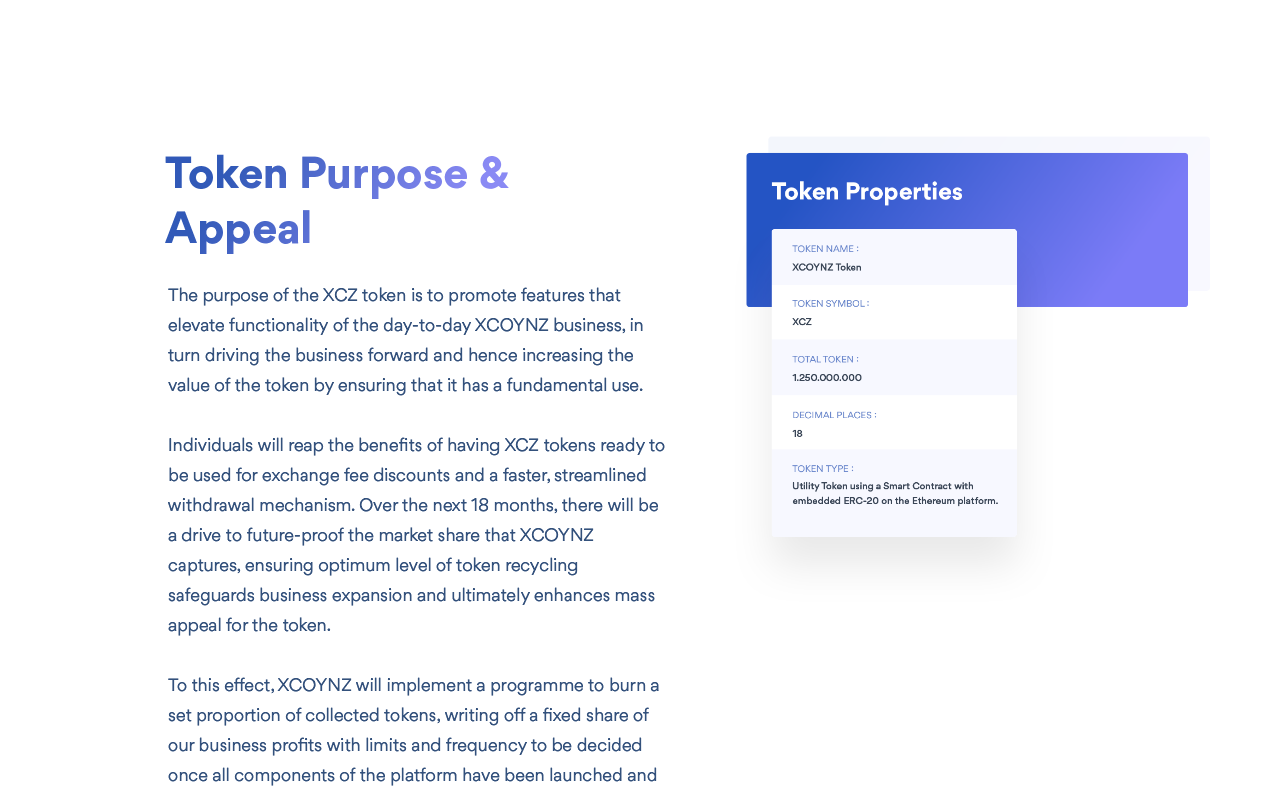
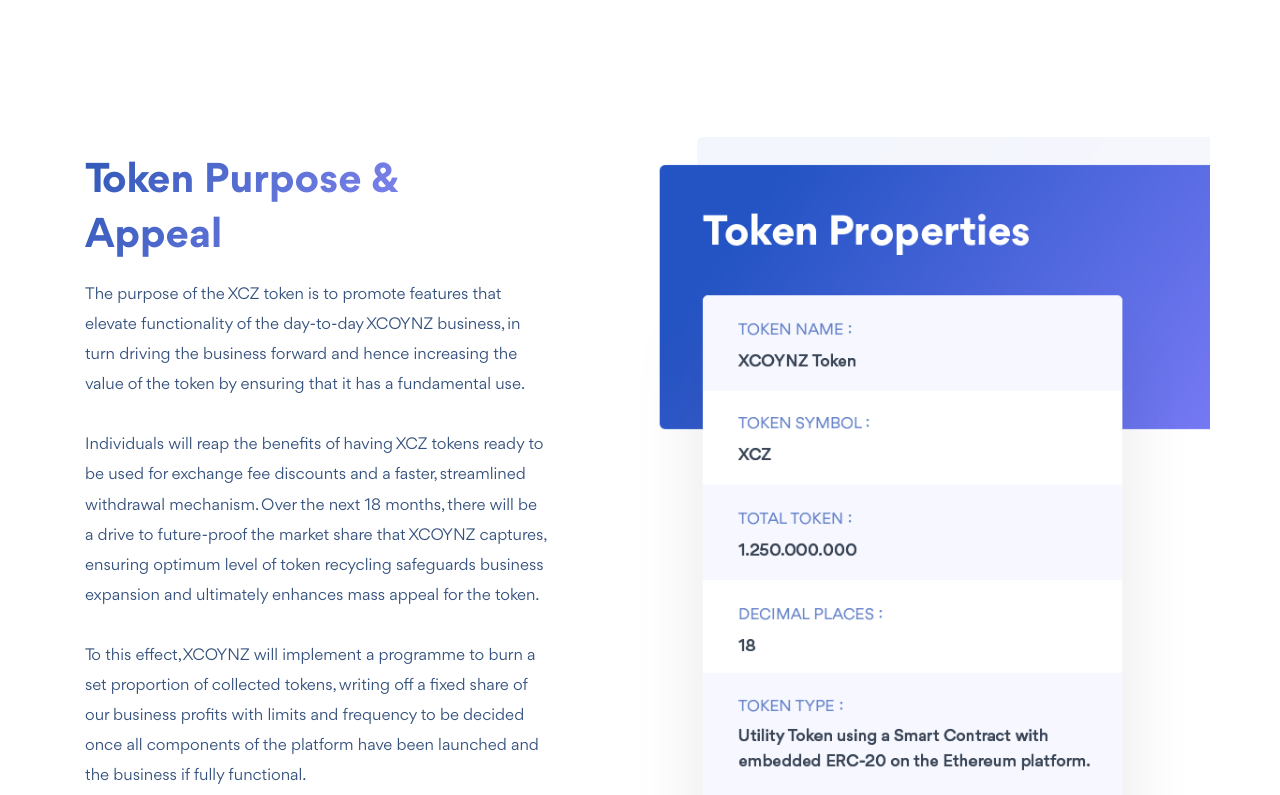
Before and after one commit to cassidypignatello/xcoynz, a React (Create React App) app: page / in a window 1280 px wide. Shown: the part 2880-3675 px from the top of the page. Built offline with nearby package versions, Linux system fonts and the light colour scheme.

Commit message:
revises Token component

```diff
--- a/src/components/Token/Token.js
+++ b/src/components/Token/Token.js
@@ -9,12 +9,18 @@
         <Row className='justify-content-center'>
           <Col
             xs='auto'
-            lg={{ span: 6, offset: 1 }}
+            lg={{ span: 6 }}
             className={`${styles.tokenPurpose}`}>
+            <p className={styles.tokenTitle}>Token Purpose & Appeal</p>
+            <p className={styles.tokenDescription}>
+              The purpose of the XCZ token is to promote features that elevate functionality of the day-to-day XCOYNZ business, in turn driving the business forward and hence increasing the value of the token by ensuring that it has a fundamental use.<br /><br />
+              Individuals will reap the benefits of having XCZ tokens ready to be used for exchange fee discounts and a faster, streamlined withdrawal mechanism. Over the next 18 months, there will be a drive to future-proof the market share that XCOYNZ captures, ensuring optimum level of token recycling safeguards business expansion and ultimately enhances mass appeal for the token.<br /><br />
+              To this effect, XCOYNZ will implement a programme to burn a set proportion of collected tokens, writing off a fixed share of our business profits with limits and frequency to be decided once all components of the platform have been launched and the business if fully functional.
+            </p>
           </Col>
           <Col
             xs='auto'
-            lg={{ span: 5, offset: 0 }}
+            lg={{ span: 6 }}
             className={`${styles.tokenProperties}`}>
           </Col>
         </Row>
--- a/src/components/Token/Token.module.css
+++ b/src/components/Token/Token.module.css
@@ -1,15 +1,42 @@
 .tokenPurpose {
-  background: url('../../assets/images/token-purpose.png') 0% 0% / contain no-repeat;
-  width: 500px;
-  height: 661px;
+  /* width: 500px;
+  height: 661px; */
   margin-top: 138px;
 }
 
 .tokenProperties {
-  background: url('../../assets/images/token-properties.png') 0% 0% / contain no-repeat;
+  background: url('../../assets/images/token-properties.png') 0% 0% / cover no-repeat;
   width: 868px;
-  height: 466px;
+  height: 798px;
   margin-top: 120px;
+}
+
+.tokenTitle {
+  width: 344px;
+  background-image: linear-gradient(304deg, #8a8af4, #3159b8);
+  font-family: 'Gordita';
+  font-size: 40px;
+  font-weight: bold;
+  font-style: normal;
+  font-stretch: normal;
+  line-height: 1.38;
+  letter-spacing: normal;
+  -webkit-background-clip: text;
+  background-clip: text;
+  -webkit-text-fill-color: transparent;
+}
+
+.tokenDescription {
+  width: 463px;
+  font-family: 'Gordita';
+  font-size: 16px;
+  font-weight: normal;
+  font-style: normal;
+  font-stretch: normal;
+  line-height: 1.88;
+  letter-spacing: normal;
+  text-align: left;
+  color: rgba(1, 38, 92, 0.8);
 }
 
 @media only screen and (max-width: 414px) {
```
